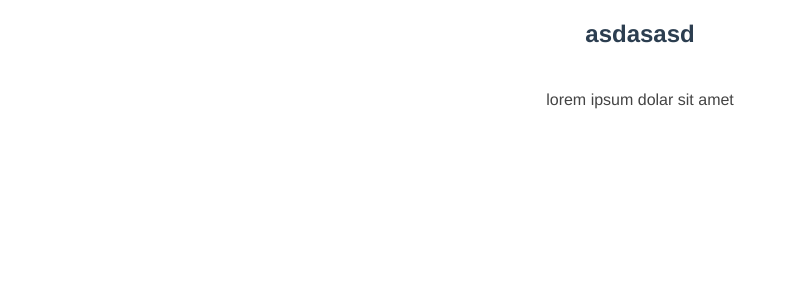
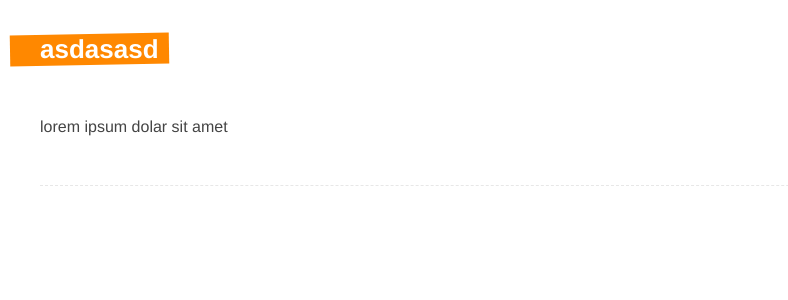
Before and after one commit to i-m-hossain/Dojo-Blog-----Vue--Firebase----, a Vue app: page /post/1-P3cMl in a window 1280 px wide. Shown: the top 300 px of the page, without its empty margins (0-788 px from the left). Built offline with nearby package versions, Linux system fonts and the light colour scheme; data requests are answered from the project's data file.

Commit message:
extra styling

```diff
--- a/data/db.json
+++ b/data/db.json
@@ -85,21 +85,6 @@
       ]
     },
     {
-      "id": "AgCTQnb"
-    },
-    {
-      "id": "WnQzGgu"
-    },
-    {
-      "id": "OvH8d3Y"
-    },
-    {
-      "id": "Y8FXmoB"
-    },
-    {
-      "id": "8iuYQfI"
-    },
-    {
       "title": "asdasasd",
       "body": "lorem ipsum dolar sit amet",
       "tags": [
--- a/src/App.vue
+++ b/src/App.vue
@@ -7,7 +7,7 @@
   font-family: Avenir, Helvetica, Arial, sans-serif;
   -webkit-font-smoothing: antialiased;
   -moz-osx-font-smoothing: grayscale;
-  text-align: center;
+
   color: #2c3e50;
 }
 
--- a/src/components/SinglePost.vue
+++ b/src/components/SinglePost.vue
@@ -33,5 +33,35 @@
 </script>
 
 <style>
+.post{
+    margin:0 40px 30px ;
+    padding-bottom: 30px ;
+    border-bottom: 1px dashed #e7e7e7;
+
+}
+
+.post h3{
+    display: inline-block;
+    position: relative;
+    font-size: 26px ;
+    color:#fff;
+    margin-bottom:10px;
+    max-width: 400px;
+
+}
+
+.post h3::before{
+    content: '';
+    display: block;
+    height: 100%;
+    width: 100%;
+    z-index: -1;
+    background: #ff8800;
+    position: absolute;
+    color: #fff;
+    padding-right: 40px;
+    left:-30px;
+    transform: rotateZ(-1deg);
+}
 
 </style>
--- a/src/composables/getPost.js
+++ b/src/composables/getPost.js
@@ -11,7 +11,7 @@
 
             //Simute Delay
             await new Promise(resolve => {
-                setTimeout(resolve,2000)
+                setTimeout(resolve,1000)
             })
 
             let data = await fetch('http://localhost:3000/posts/' + id)
--- a/src/composables/getPosts.js
+++ b/src/composables/getPosts.js
@@ -10,7 +10,7 @@
         try {
             //simulate delay
             await new Promise(resolve  => {
-                setTimeout(resolve,2000)
+                setTimeout(resolve,1000)
             })
 
 
--- a/src/views/Details.vue
+++ b/src/views/Details.vue
@@ -3,7 +3,7 @@
         {{error}}
     </div>
     <div v-if="post" class="post">
-        <h2>{{post.title}}</h2>
+        <h3>{{post.title}}</h3>
         <p class="pre">{{post.body}}</p>
     </div>
     <div v-else>
--- a/src/views/Home.vue
+++ b/src/views/Home.vue
@@ -33,3 +33,12 @@
   }
 }
 </script>
+
+
+<style>
+  .home{
+    margin: 0 auto;
+    padding:10px;
+    max-width:1200px
+  }
+</style>
```
